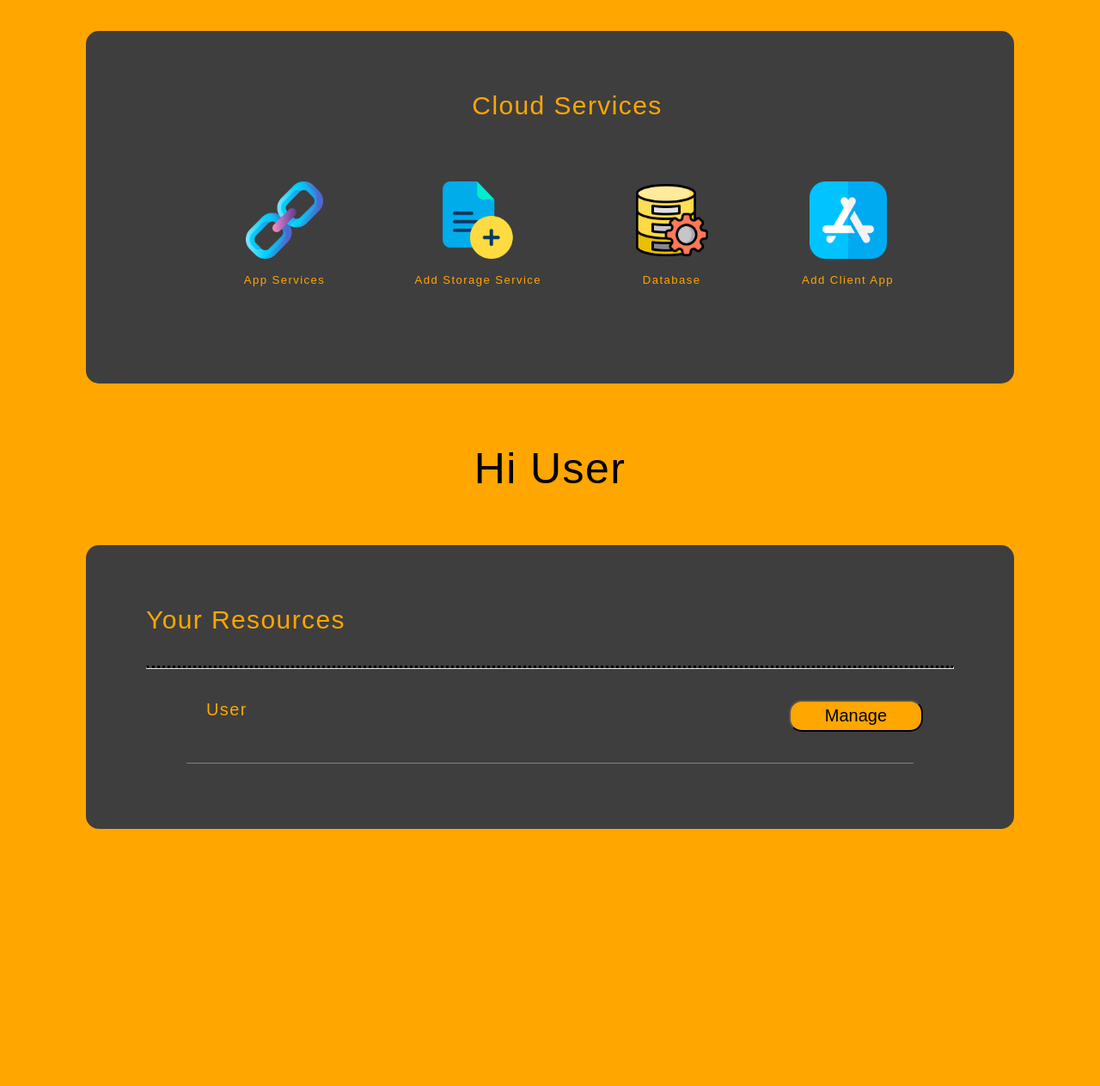
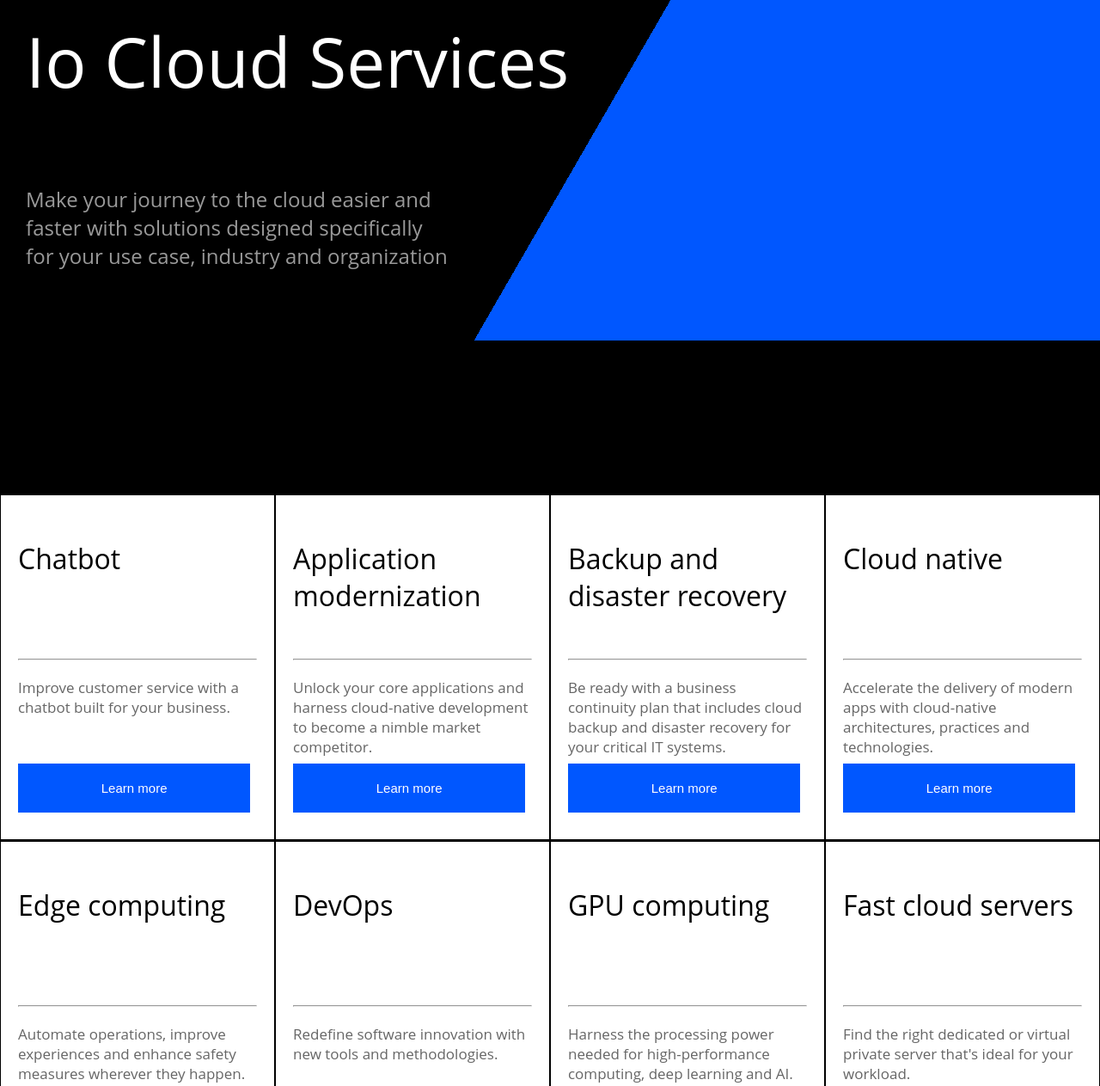
Before and after one commit to Aakash1020/FirstUI, a website: page services.html in a window 1280 px wide. Shown: the part 54-1317 px from the top of the page at 86% size. Before the commit the page ends 1048 px from the top, so only its background shows below. Drawn offline with nearby package versions, Linux system fonts and the light colour scheme.

Commit message:
new design Commit

```diff
--- a/css/style.css
+++ b/css/style.css
@@ -1,16 +1,16 @@
-*, *:before, *:after {
-  box-sizing: border-box;
-  -webkit-font-smoothing: antialiased;
-  -moz-osx-font-smoothing: grayscale;
-}
-
 body {
   margin: 0;
   padding: 0;
+  background-color: #000;
+  font-family: 'Open Sans', sans-serif;
+
+}
+.nav{
+  position: fixed;
+  width: 100%;
+  top: 0;
   font-size: 12px;
   letter-spacing: 1.4px;
-  background-color: #FFA600;
-  font-family: 'Montserrat', sans-serif;
 
 }
 
@@ -58,107 +58,94 @@ body {
   }
 
 }
-
-
-.container{
-  width: auto;
-  padding-top: 70px;
-  padding-left: 40px;
-  padding-bottom: 60px;
-  margin-left: 100px;
-  margin-right: 100px;
-  margin-top: 40px;
-  border-radius: 15px;
-  background-color: #3e3e3e;
-  text-decoration: none;
-}
-#buttons{
-  padding: 40px;
-  margin-top: 30px;
-  text-align: center;
-  display: flex;
-  font-size: 1.1em;
-  justify-content: space-between;
-  margin-left: 100px;
-  margin-right: 100px;
-  color: #FFA600;
+.Container{
+  width: 100%;
+  z-index: -1;
+  background-image: -webkit-linear-gradient(150deg, #0057FF 50%, #000 35%);
+  min-height: 350px;
+  color: white;
+  padding: 30px;
+  top: 40px;
+  position: fixed;
 
 }
-.img1{
+.span{
+  font-size: 5em;
+}
+.subtext{
   background-color: transparent;
-  border: none;
-  cursor:pointer;
-  overflow: hidden;
-  outline:none;
+  font-size: 1.5em;
+  width: 500px;
+  color: #fff;
+  opacity: 60%;
+  margin-top: 90px;
 }
-.img2{
+.row {
+  margin-top: 50px;
+  width:100%;
+  justify-content: center;
+  display: flex;
+  background-color: black;
+
+}
+.spanbox{
+  margin: 20px;
+  height: 60px;
+
+}
+.spanbox span{
+  font-size: 17px;
+  opacity: 60%;
+
+}
+.row2 {
+  margin-top: 1px;
+  width:100%;
+  justify-content: center;
+  display: flex;
+  background-color: black;
+}
+.col1 {
+  height: 400px;
+  width: calc(100% / 3);
+  font-family: 'Open Sans', sans-serif;
+  background-color: #fff;
+  margin: 1px;
+}
+.textbox{
+  font-size: 2em;
   background-color: transparent;
-  border: none;
-  cursor:pointer;
-  overflow: hidden;
-  outline:none;
+  height: 130px;
+  padding: 20px;
 }
-.img3{
-  background-color: transparent;
-  border: none;
-  cursor:pointer;
-  overflow: hidden;
-  outline:none;
-}
-.img4{
-  background-color: transparent;
-  border: none;
-  cursor:pointer;
-  overflow: hidden;
-  outline:none;
-}
-#cloudS{
-  font-size: 30px;
-  text-align: center;
-  color: #FFA600;
+hr{
+  background-color: #CCD1D1;
+  margin: 20px;
 }
 
-.usertext{
+/***********Buttons Learn more****************/
+
+.form-buttons{
+  width: auto;
+  height: 100px;
+  background-color: transparent;
+}
+.submit{
+  background-color: #0057FF;
+  text-align: center;
+  border: none;
+  color: white;
+  margin: 20px;
+  width: 85%;
   padding: 20px;
-  margin-top: 50px;
-  font-size: 50px;
-  text-align: center;
+  font-size: 15px;
+  cursor: pointer;
+  outline: none;
 }
 
-.grid-container {
-  background-color: #3e3e3e;
-  margin-left: 100px;
-  margin-right: 100px;
-  margin-top: 40px;
-  margin-bottom: 30px;
-  border-radius: 15px;
-  padding: 70px;
+/*****************marquee**************/
+.marquee{
+  margin-top: 500px;
+  color: red;
+  font-size: 3em;
 }
-.item1{
-  color: #FFA600;
-  font-size: 30px;
-  padding-bottom: 30px;
-}
-.containergrid{
-  margin-left: 40px;
-  padding: 30px;
-  font-size: 20px;
-  display: flex;
-  color: #FFA600;
-}
-.but1{
-  cursor:pointer;
-  overflow: hidden;
-  outline:none;
-  margin-left: 75%;
-  font-size: 20px;
-  padding-left: 40px;
-  padding-right: 40px;
-  padding-top: 5px;
-  padding-bottom: 5px;
-  background-color: #FFA600;
-  color: #000;
-  border-radius: 15px;
-}
-
-/* ***********HOME SCREEN STYLING ************** */
--- a/css/style2.css
+++ b/css/style2.css
@@ -1,3 +1,8 @@
+.nav{
+  position: fixed;
+  width: 100%;
+  top: 0;
+}
 .nav ul {
   list-style: none;
   background-color: #000000;
@@ -54,7 +59,7 @@
 body {
   margin: 0;
   padding: 0;
-  background-color: #FFA600;
+  background-image: -webkit-linear-gradient(150deg, #0057FF 51%, #000 50%);
   font-size: 12px;
 }
 
@@ -77,7 +82,7 @@ body, button, input {
 
 .screen {
   position: relative;
-  background: #3e3e3e;
+  background-image: -webkit-linear-gradient(150deg, #000 51%, #0057FF 51%);
   border-radius: 15px;
 }
 
@@ -98,7 +103,7 @@ body, button, input {
   display: flex;
   align-items: center;
   padding: 10px 20px;
-  background: #4d4d4f;
+  background-image: -webkit-linear-gradient(150deg, #000 36.6%, #0057FF 36%);
   border-top-left-radius: 15px;
   border-top-right-radius: 15px;
 }
@@ -117,15 +122,15 @@ body, button, input {
 }
 
 .screen-header-button.close {
-  background: #ed1c6f;
+  background: #000;
 }
 
 .screen-header-button.maximize {
-  background: #e8e925;
+  background: #000;
 }
 
 .screen-header-button.minimize {
-  background: #74c54f;
+  background: #000;
 }
 
 .screen-header-right {
@@ -158,7 +163,7 @@ body, button, input {
   display: flex;
   flex-direction: column;
   position: relative;
-  color: #FFA600;
+  color: #fff;
   font-size: 26px;
 }
 
@@ -170,7 +175,7 @@ body, button, input {
   bottom: -10px;
   width: 25px;
   height: 4px;
-  background: #FFA600;
+  background: #fff;
 }
 
 .app-contact {
@@ -216,14 +221,14 @@ body, button, input {
 .app-form-button {
   background: none;
   border: none;
-  color: #FFA600;
+  color: #fff;
   font-size: 14px;
   cursor: pointer;
   outline: none;
 }
 
 .app-form-button:hover {
-  color: #b9134f;
+  color: #0057FF;
 }
 
 .credits {
@@ -253,8 +258,14 @@ body, button, input {
 
 @media screen and (max-width: 520px) {
   .screen-body {
+    background-image: none;
+    background-color: #000;
     flex-direction: column;
   }
+  .screen-header {
+    background-image: none;
+    background-color: #000;
+}
 
   .screen-body-item.left {
     margin-bottom: 30px;
--- a/services.html
+++ b/services.html
@@ -17,87 +17,131 @@
 
 </head>
 <body>
-	<div class="container">
-                <div id="cloudS">Cloud Services</div>
-                    <div id="buttons">
-                        <div class="con1">
-                            <button class="img1"><img src="images/addclient.png" height="90px" width="90px"></button>
-                            <p>App Services</p>
-                        </div>
+    <div class="Container">
+        <div class="span">Io Cloud Services</div>
+        <div class="subtext">
+            <p>Make your journey to the cloud easier and faster with solutions designed specifically for your use case, industry and organization</p>
+        </div>
 
 
-                        <div class="con2">
-                            <button class="img2"><img src="images/add.png" height="90px" width="90px"></button>
-                            <p>Add Storage Service</p>
-                        </div>
-
-
-                        <div class="con3">
-                            <button class="img3"><img src="images/database-storage.png" height="90px" width="90px"></button>
-                            <p>Database</p>
-                        </div>
-
-
-                        <div class="con4">
-                            <button class="img4"><img src="images/app-store.png" height="90px" width="90px"></button>
-                            <p>Add Client App</p>
-                        </div>
-                    </div>
-
+    </div>
+    <div class="marquee">
+        <marquee><b>This Website is under construction</b></marquee>
     </div>
 
 
 
-    <div class="usertext">Hi User</div>
 
+    <div class="row">
 
-    <div class="grid-container">
-        <div class="item1">Your Resources</div>
-        <hr style="height:2px; border-top: dotted;">
+        <div class="col1">
+            <div class="textbox">
+                <p>Chatbot</p>
+            </div>
+            <hr>
+            <div class="spanbox">
+                <span>Improve customer service with a chatbot built for your business.</span>
+            </div>
+            <div class="form-buttons">
+                <a href="#"><button class="submit" type="submit">Learn more</button></a>
+            </div>
+        </div>
+        <div class="col1">
+            <div class="textbox">
+                <p>Application modernization</p>
+            </div>
+            <hr>
+            <div class="spanbox">
+                <span>Unlock your core applications and harness cloud-native development to become a nimble market competitor.</span>
+            </div>
+            <div class="form-buttons">
+                <a href="#"><button class="submit" type="submit">Learn more</button></a>
+            </div>
 
-            <div class="containergrid">
-                <div class="item2">User</div>
-                <button class="but1">Manage</button>
+        </div>
+        <div class="col1">
+            <div class="textbox">
+                <p>Backup and disaster recovery</p>
             </div>
-            <hr style="height:0.5px;border-width:0;color:gray;background-color:gray"width="90%">
+            <hr>
+            <div class="spanbox">
+                <span>Be ready with a business continuity plan that includes cloud backup and disaster recovery for your critical IT systems.</span>
+            </div>
+            <div class="form-buttons">
+                <a href="#"><button class="submit" type="submit">Learn more</button></a>
+            </div>
+        </div>
+        <div class="col1">
+            <div class="textbox">
+                <p>Cloud native</p>
+            </div>
+            <hr>
+            <div class="spanbox">
+                <span>Accelerate the delivery of modern apps with cloud-native architectures, practices and technologies.</span>
+            </div>
+            <div class="form-buttons">
+                <a href="#"><button class="submit" type="submit">Learn more</button></a>
+            </div>
+        </div>
+    </div>
+        <!--<div class="col1">
+            <h1>DevOps</h1>
+        </div>
+        <div class="col1">
+            <h1>VMware</h1>
+        </div>-->
+    <div class="row2">
 
+        <div class="col1">
+            <div class="textbox">
+                <p>Edge computing</p>
+            </div>
+            <hr>
+            <div class="spanbox">
+                <span>Automate operations, improve experiences and enhance safety measures wherever they happen.</span>
+            </div>
+            <div class="form-buttons">
+                <a href="#"><button class="submit" type="submit">Learn more</button></a>
+            </div>
+        </div>
+        <div class="col1">
+            <div class="textbox">
+                <p>DevOps</p>
+            </div>
+            <hr>
+            <div class="spanbox">
+                <span>Redefine software innovation with new tools and methodologies.</span>
+            </div>
+            <div class="form-buttons">
+                <a href="#"><button class="submit" type="submit">Learn more</button></a>
+            </div>
 
-            <!--<div class="containergrid">
-                <div class="item2">User 1</div>
-                <button class="but1">Manage</button>
+        </div>
+        <div class="col1">
+            <div class="textbox">
+                <p>GPU computing</p>
             </div>
-            <hr style="height:0.5px;border-width:0;color:gray;background-color:gray"width="90%">
-
-
-            <div class="containergrid">
-                <div class="item2">User 1</div>
-                <button class="but1">Manage</button>
+            <hr>
+            <div class="spanbox">
+                <span>Harness the processing power needed for high-performance computing, deep learning and AI.</span>
             </div>
-            <hr style="height:0.5px;border-width:0;color:gray;background-color:gray"width="90%">
-
-
-            <div class="containergrid">
-                <div class="item2">User 1</div>
-                <button class="but1">Manage</button>
+            <div class="form-buttons">
+                <a href="#"><button class="submit" type="submit">Learn more</button></a>
             </div>
-            <hr style="height:0.5px;border-width:0;color:gray;background-color:gray" width="90%">
-
-
-            <div class="containergrid">
-                <div class="item2">User 1</div>
-                <button class="but1">Manage</button>
+        </div>
+        <div class="col1">
+            <div class="textbox">
+                <p>Fast cloud servers</p>
             </div>
-            <hr style="height:0.5px;border-width:0;color:gray;background-color:gray"width="90%">
-
-
-            <div class="containergrid">
-                <div class="item2">User 1</div>
-                <button class="but1">Manage</button>
+            <hr>
+            <div class="spanbox">
+                <span>Find the right dedicated or virtual private server that's ideal for your workload.</span>
             </div>
-            <hr style="height:0.5px;border-width:0;color:gray;background-color:gray"width="90%">-->
+            <div class="form-buttons">
+                <a href="#"><button class="submit" type="submit">Learn more</button></a>
+            </div>
+        </div>
     </div>
-
-
-
 </body>
+<script src="https://ajax.googleapis.com/ajax/libs/jquery/3.1.0/jquery.min.js"></script>
 </html>
```
Also changed, not shown: Details.html (+1 -7 lines), index.html (+18 -52 lines), login.html (+81 -46 lines), images/add.png (deleted), images/addclient.png (deleted), images/app-store.png (deleted), images/database-storage.png (deleted).
